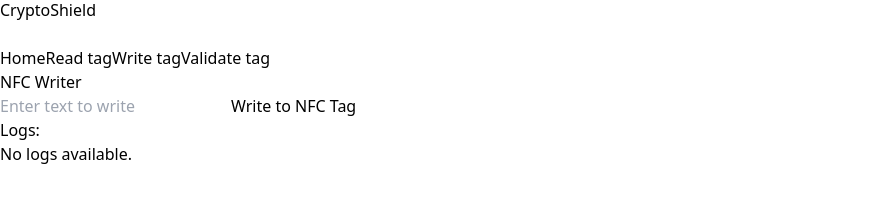
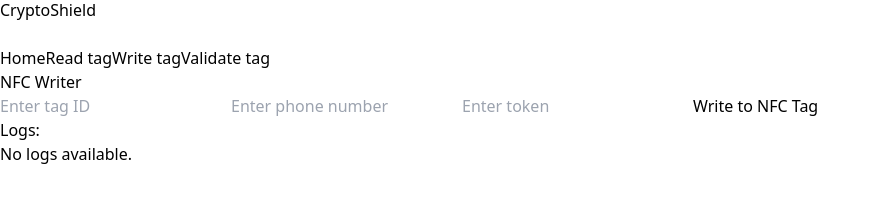
Before and after one commit to Prajwalkr-789/NFC_frontend2, a React (Vite) app: page /write in a window 1280 px wide. Shown: the part 302-504 px from the top of the page, without its empty margins (0-880 px from the left). Built offline with nearby package versions, Linux system fonts and the light colour scheme.

Commit message:
altered the writer component

```diff
--- a/src/components/Writer.tsx
+++ b/src/components/Writer.tsx
@@ -4,6 +4,10 @@
   const [logs, setLogs] = useState<string[]>([]);
   const [isWriting, setIsWriting] = useState(false);
   const [textToWrite, setTextToWrite] = useState("");
+  const [tagId, setTagId] = useState("");
+  const [phoneNumber, setPhoneNumber] = useState("");
+  const [token, setToken] = useState("");
+  const [response, setResponse] = useState<null | { success: boolean; message: string }>(null);
 
   const log = (message: string) => {
     setLogs((prevLogs) => [...prevLogs, message]);
@@ -25,6 +29,27 @@
       });
 
       log("Data written successfully to the NFC tag.");
+
+      // Send data to the backend
+      try {
+        const response = await fetch("https://nfc-backend-4ue4.onrender.com/api/writeontag", {
+          method: "POST",
+          headers: {
+            "Content-Type": "application/json",
+          },
+          body: JSON.stringify({ tagId, phoneNumber, token }),
+        });
+
+        if (response.ok) {
+          const data = await response.json();
+          log("Data successfully sent to the backend.");
+          setResponse(data);
+        } else {
+          log("Failed to send data to the backend.");
+        }
+      } catch (error: any) {
+        log(`Error sending data to backend: ${error.message}`);
+      }
     } catch (error: any) {
       log(`Error: ${error.message}`);
     } finally {
@@ -34,28 +59,40 @@
 
   return (
     <div className="h-screen flex justify-center items-center bg-gradient-to-l from-gray-700 via-gray-800 to-gray-900">
-
-
-    <div className="p-6 rounded-lg   shadow-lg max-w-full sm:max-w-lg lg:max-w-xl mx-auto bg-white text-gray-900 mt-16">
+      <div className="p-6 rounded-lg shadow-lg max-w-full sm:max-w-lg lg:max-w-xl mx-auto bg-white text-gray-900 mt-16">
         <h2 className="text-xl font-semibold mb-4 text-center text-gray-800">NFC Writer</h2>
         <div className="space-y-4">
-      {/* Input for text to write */}
+          {/* Input Fields */}
           <input
             type="text"
-        placeholder="Enter text to write"
-        value={textToWrite}
-        onChange={(e) => setTextToWrite(e.target.value)}
+            placeholder="Enter tag ID"
+            value={tagId}
+            onChange={(e) => setTagId(e.target.value)}
             className="w-full px-4 py-3 border border-gray-300 rounded-lg focus:ring-2 focus:ring-blue-400 focus:outline-none"
           />
-      {/* Write button */}
+          <input
+            type="text"
+            placeholder="Enter phone number"
+            value={phoneNumber}
+            onChange={(e) => setPhoneNumber(e.target.value)}
+            className="w-full px-4 py-3 border border-gray-300 rounded-lg focus:ring-2 focus:ring-blue-400 focus:outline-none"
+          />
+          <input
+            type="text"
+            placeholder="Enter token"
+            value={token}
+            onChange={(e) => setToken(e.target.value)}
+            className="w-full px-4 py-3 border border-gray-300 rounded-lg focus:ring-2 focus:ring-blue-400 focus:outline-none"
+          />
+          {/* Write Button */}
           <button
             onClick={writeData}
-        className={`w-full px-6 py-3 text-lg font-medium text-white bg-blue-600 rounded-lg shadow hover:bg-blue-500 transition-all ${
-          isWriting || !textToWrite
+            className={`w-full px-6 py-3 text-lg font-medium text-white bg-blue-600 rounded-lg shadow ${
+              isWriting || !tagId || !phoneNumber || !token
                 ? "bg-blue-400 cursor-not-allowed"
                 : "hover:bg-blue-500"
-        }`}
-        disabled={isWriting || !textToWrite}
+            } transition-all`}
+            disabled={isWriting || !tagId || !phoneNumber || !token}
           >
             Write to NFC Tag
           </button>
@@ -72,6 +109,14 @@
             )}
           </div>
         </div>
+        {response && (
+          <div className="mt-6 p-6 bg-green-50 border border-green-300 rounded-lg">
+            <h3 className="text-lg font-semibold text-green-700 mb-2">Server Response:</h3>
+            <p className="text-gray-800">
+              <strong>Message:</strong> {response.message}
+            </p>
+          </div>
+        )}
       </div>
     </div>
   );
```
Lines whose indentation alone changed are shown as unchanged.
